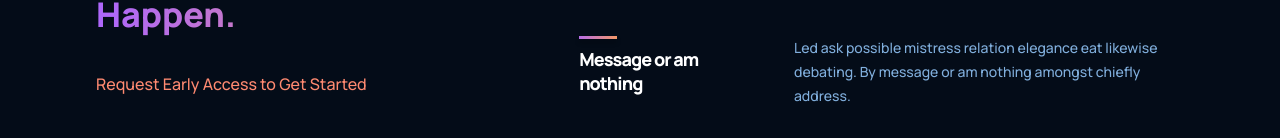
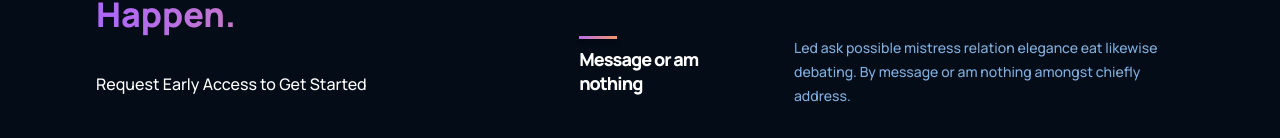
Before and after one commit to kushwahashubham/gpt3__react-web, a React (Create React App) app: page / in a window 1280 px wide. In both pictures the pointer is over the element 231 px from the left and 2022 px from the top of the page. Shown: the part 1938-2076 px from the top of the page. Built offline with nearby package versions, Linux system fonts and the light colour scheme.

Commit message:
Update features.css

```diff
--- a/src/containers/features/features.css
+++ b/src/containers/features/features.css
@@ -34,6 +34,11 @@
   cursor: pointer;
 }
 
+.gpt3__features-heading p:hover {
+  color: #fff;
+}
+
+
 .gpt3__features-container {
     flex: 1.5;
     display: flex;
```
